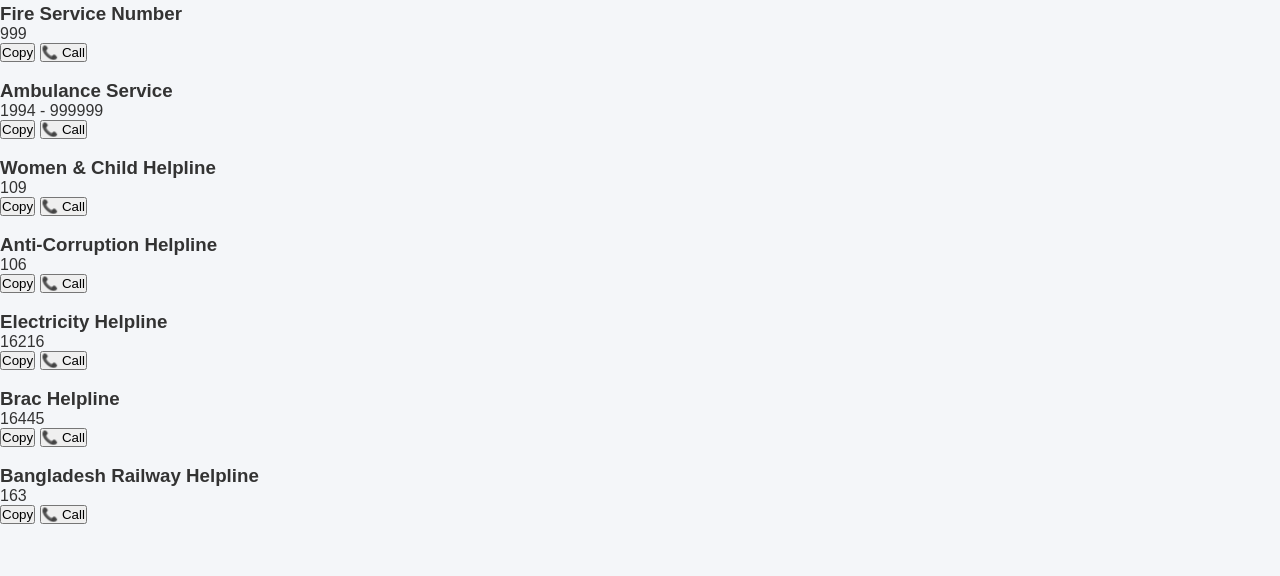
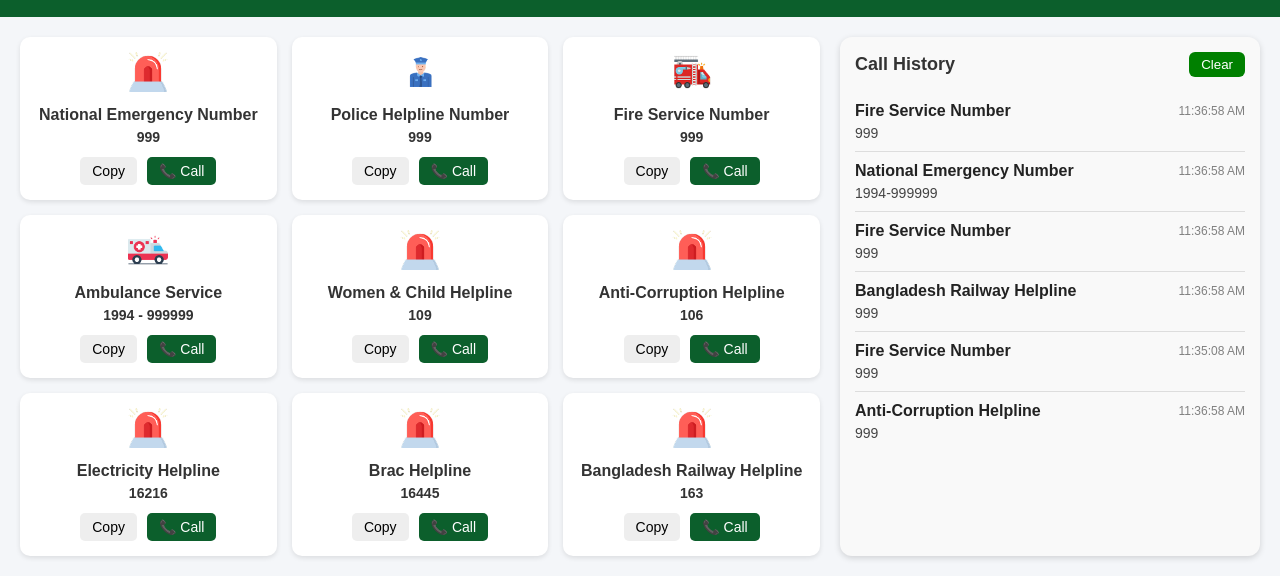
Before and after one commit to rakhi-ai12/simple-responsive-website, a plain HTML site: page index.html in a window 1280 px wide. Shown: the part 429-1005 px from the top of the page. Before the commit the page ends 953 px from the top, so only its background shows below. Drawn offline with Linux system fonts and the light colour scheme.

Commit message:
first commit

```diff
--- a/index.html
+++ b/index.html
@@ -6,12 +6,13 @@
     <title>Emergency Service Directory</title>
     <link rel="stylesheet" href="styles/style.css" />
   </head>
+</html>
+  </head>
+  <body>
 
-  <body>
     <header>
       <div class="logo">
         <img src="assets/logo.png" alt="" />
-
         <strong>Emergency Service</strong>
       </div>
       <div class="icons">
@@ -19,12 +20,13 @@
         <img src="assets/heart.png" alt="" />
         <img src="assets/coin.png" alt="" />
         <h1>100</h1>
-        <button>Copy</button>
+        <button>2 Copy</button>
       </div>
     </header>
 
+
     <div class="title-section">
-      <img src="logo.png" alt="" />
+      <img src="assets/logo.png" alt="" />
 
       <h1>Emergency Service Directory</h1>
       <p>
@@ -33,10 +35,10 @@
       </p>
     </div>
 
-   <div class="container">
+    <div class="container">
       <div class="cards">
         <div class="card">
-          <img src="emergency.png" alt="" />
+          <img src="assets/emergency.png" alt="" />
           <h3>National Emergency Number</h3>
           <p>999</p>
           <div class="card-buttons">
@@ -46,7 +48,7 @@
         </div>
 
         <div class="card">
-          <img src="police.png" alt="" />
+          <img src="assets/police.png" alt="" />
           <h3>Police Helpline Number</h3>
           <p>999</p>
           <div class="card-buttons">
@@ -56,7 +58,7 @@
         </div>
 
         <div class="card">
-          <img src="fire-service.png" alt="" />
+          <img src="assets/fire-service.png" alt="" />
           <h3>Fire Service Number</h3>
           <p>999</p>
           <div class="card-buttons">
@@ -66,7 +68,7 @@
         </div>
 
         <div class="card">
-          <img src="ambulance.png" alt="" />
+          <img src="assets/ambulance.png" alt="" />
           <h3>Ambulance Service</h3>
           <p>1994 - 999999</p>
           <div class="card-buttons">
@@ -76,7 +78,7 @@
         </div>
 
         <div class="card">
-          <img src="emergency.png" alt="" />
+          <img src="assets/emergency.png" alt="" />
           <h3>Women & Child Helpline</h3>
           <p>109</p>
           <div class="card-buttons">
@@ -86,7 +88,7 @@
         </div>
 
         <div class="card">
-          <img src="emergency.png" alt="" />
+          <img src="assets/emergency.png" alt="" />
           <h3>Anti-Corruption Helpline</h3>
           <p>106</p>
           <div class="card-buttons">
@@ -96,7 +98,7 @@
         </div>
 
         <div class="card">
-          <img src="emergency.png" alt="" />
+          <img src="assets/emergency.png" alt="" />
           <h3>Electricity Helpline</h3>
           <p>16216</p>
           <div class="card-buttons">
@@ -106,7 +108,7 @@
         </div>
 
         <div class="card">
-          <img src="emergency.png" alt="" />
+          <img src="assets/emergency.png" alt="" />
           <h3>Brac Helpline</h3>
           <p>16445</p>
           <div class="card-buttons">
@@ -116,7 +118,7 @@
         </div>
 
         <div class="card">
-          <img src="emergency.png" alt="" />
+          <img src="assets/emergency.png" alt="" />
           <h3>Bangladesh Railway Helpline</h3>
           <p>163</p>
           <div class="card-buttons">
@@ -129,6 +131,63 @@
 
 
 
+<div class="history">
+  <div class="history-header">
+    <h2>Call History</h2>
+    <button class="clear">Clear</button>
+  </div>
 
-</body>
+  <div class="call">
+    <div class="top">
+      <span class="name">Fire Service Number</span>
+      <span class="time">11:36:58 AM</span>
+    </div>
+    <div class="number">999</div>
+  </div>
+
+  <div class="call">
+    <div class="top">
+      <span class="name">National Emergency Number</span>
+      <span class="time">11:36:58 AM</span>
+    </div>
+    <div class="number">1994-999999</div>
+  </div>
+
+  <div class="call">
+    <div class="top">
+      <span class="name"> Fire Service Number</span>
+      <span class="time">11:36:58 AM</span>
+    </div>
+    <div class="number">999</div>
+  </div>
+
+  <div class="call">
+    <div class="top">
+      <span class="name"> Bangladesh Railway Helpline</span>
+      <span class="time">11:36:58 AM</span>
+    </div>
+    <div class="number">999</div>
+  </div>
+
+  <div class="call">
+    <div class="top">
+      <span class="name"> Fire Service Number</span>
+      <span class="time">11:35:08 AM</span>
+    </div>
+    <div class="number">999</div>
+  </div>
+
+  <div class="call">
+    <div class="top">
+      <span class="name">Anti-Corruption Helpline</span>
+      <span class="time">11:36:58 AM</span>
+    </div>
+    <div class="number">999</div>
+  </div>
+</div>
+
+
+      </div>
+    </div>
+  </body>
 </html>
--- a/styles/style.css
+++ b/styles/style.css
@@ -27,8 +27,8 @@
 }
 
 .logo img {
-  width: 40px;
-  height: 40px;
+  width: 20px;
+  height: 20px;
 }
 
 .icons {
@@ -39,6 +39,7 @@
 
 .icons button {
   background: #e8f5e9;
+  color: green;
   border: none;
   padding: 6px 12px;
   border-radius: 5px;
@@ -61,3 +62,126 @@
 .title-section p {
   font-size: 14px;
 }
+
+/* Main layout */
+.container {
+  display: flex;
+  padding: 20px;
+  gap: 20px;
+}
+
+/* Left (cards) */
+.cards {
+  flex: 3;
+  display: grid;
+  grid-template-columns: repeat(3, 1fr);
+  gap: 15px;
+}
+
+.card {
+  background: #fff;
+  padding: 15px;
+  border-radius: 10px;
+  box-shadow: 0 2px 5px rgba(0, 0, 0, 0.1);
+  text-align: center;
+}
+
+.card img {
+  width: 40px;
+  margin-bottom: 10px;
+}
+
+.card h3 {
+  font-size: 16px;
+  margin-bottom: 5px;
+}
+
+.card p {
+  font-size: 14px;
+  margin-bottom: 12px;
+  font-weight: bold;
+}
+
+.card-buttons {
+  display: flex;
+  justify-content: center;
+  gap: 10px;
+}
+
+.card-buttons button {
+  padding: 6px 12px;
+  border: none;
+  border-radius: 5px;
+  cursor: pointer;
+  font-size: 14px;
+}
+
+.copy-btn {
+  background: #eee;
+}
+
+.call-btn {
+  background: #0c5f2c;
+  color: #fff;
+}
+.history {
+  width: 420px;
+  background: #f9f9f9;
+  padding: 15px;
+  border-radius: 12px;
+  box-shadow: 0 2px 6px rgba(0, 0, 0, 0.15);
+  font-family: Arial, sans-serif;
+}
+
+.history-header {
+  display: flex;
+  justify-content: space-between;
+  align-items: center;
+  margin-bottom: 15px;
+}
+
+.history-header h2 {
+  margin: 0;
+  font-size: 18px;
+  color: #333;
+}
+
+.clear {
+  background: green;
+  color: #fff;
+  border: none;
+  padding: 5px 12px;
+  border-radius: 6px;
+  cursor: pointer;
+}
+
+.call {
+  padding: 10px 0;
+  border-bottom: 1px solid #ddd;
+}
+
+.call:last-child {
+  border-bottom: none;
+}
+
+.call .top {
+  display: flex;
+  justify-content: space-between;
+  align-items: center;
+}
+
+.call .name {
+  font-weight: bold;
+  color: #222;
+}
+
+.call .time {
+  font-size: 12px;
+  color: gray;
+}
+
+.call .number {
+  margin-top: 5px;
+  font-size: 14px;
+  color: #444;
+}
```
